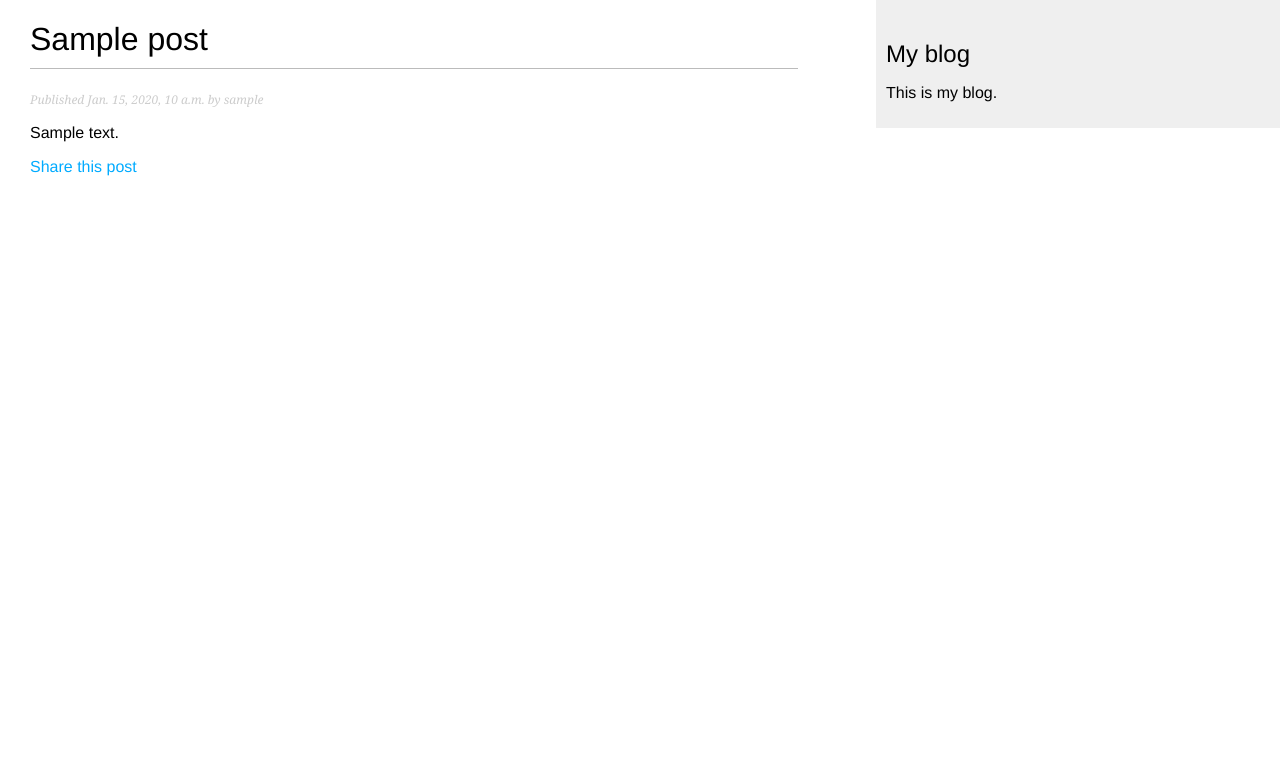
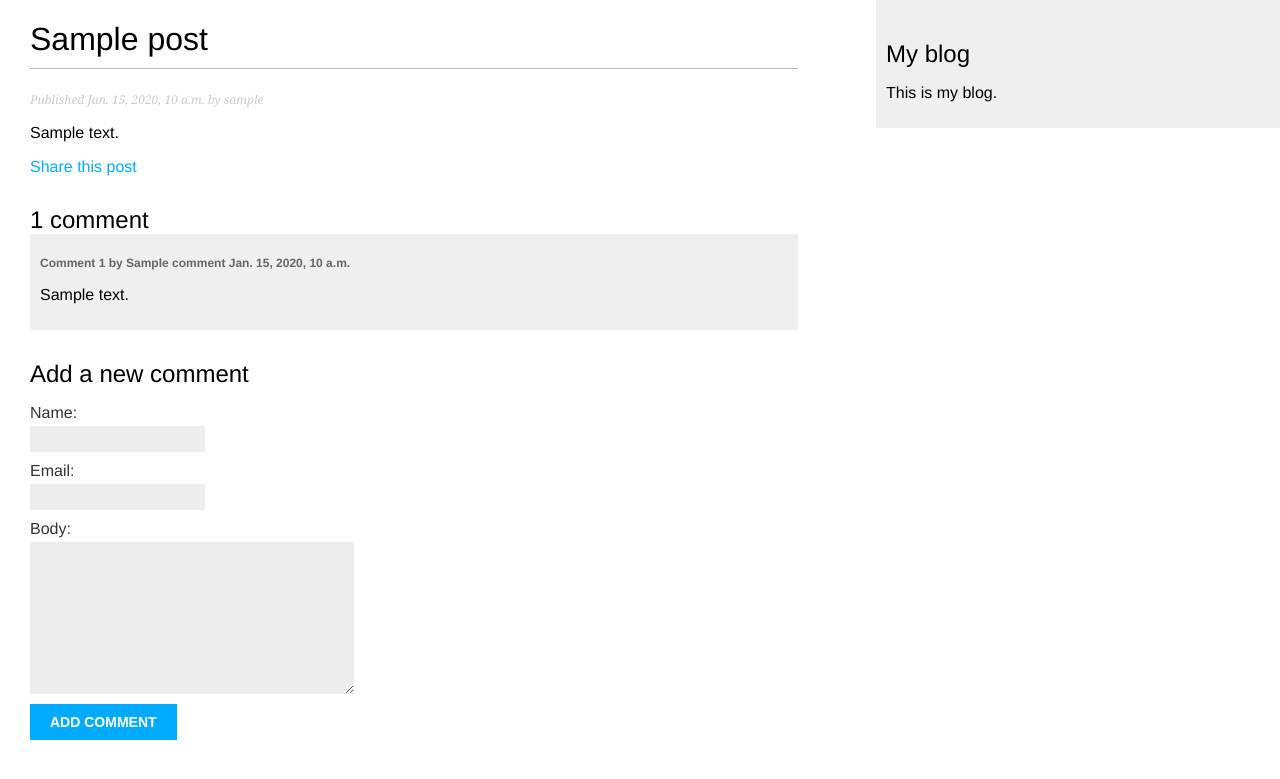
Before and after one commit to pqtrng/dj_blog, a Django app: the page made by blog/forms.py in a window 1280 px wide. Shown: the top 779 px of the page. Run offline with Django 3.2, Linux system fonts and the light colour scheme; tables that the repository leaves empty hold one stand-in row (values such as "Sample post").

Commit message:
Finish Comment

```diff
--- a/blog/forms.py
+++ b/blog/forms.py
@@ -1,5 +1,4 @@
 from django import forms
-from django.forms import fields
 from .models import Comment
 
 
--- a/blog/templates/blog/post/detail.html
+++ b/blog/templates/blog/post/detail.html
@@ -16,4 +16,37 @@
         Share this post
     </a>
 </p>
+
+{% with comments.count as total_comments %}
+<h2>
+    {{ total_comments }} comment{{ total_comments|pluralize }}
+</h2>
+{% endwith %}
+
+{% for comment in comments %}
+<div class="comment">
+    <p class="info">
+        Comment {{ forloop.counter }} by {{comment.name}}
+        {{ comment.created}}
+    </p>
+    {{ comment.body|linebreaks }}
+</div>
+
+{% empty %}
+<p>There are no comments yet.</p>
+{% endfor %}
+
+{% if new_comment %}
+<h2>Your comment has been added.</h2>
+{% else %}
+<h2>Add a new comment</h2>
+<form action="" method="post">
+    {{ comment_form.as_p }}
+    {% csrf_token %}
+    <p>
+        <input type="submit" value="Add comment">
+    </p>
+</form>
+{% endif %}
+
 {% endblock content %}
--- a/blog/views.py
+++ b/blog/views.py
@@ -65,15 +65,17 @@ def post_detail(request, year, month, day, post):
             new_comment.post = post
             # Save the comment to database
             new_comment.save()
-        else:
-            comment_form = CommentForm()
+    else:
+        comment_form = CommentForm()
 
     return render(
         request=request,
         template_name='blog/post/detail.html',
         context={
             'post': post,
-
+            'comments': comments,
+            'new_comment': new_comment,
+            'comment_form': comment_form
         }
     )
 
```
Also changed, not shown: TODO.md (+10 -9 lines).
